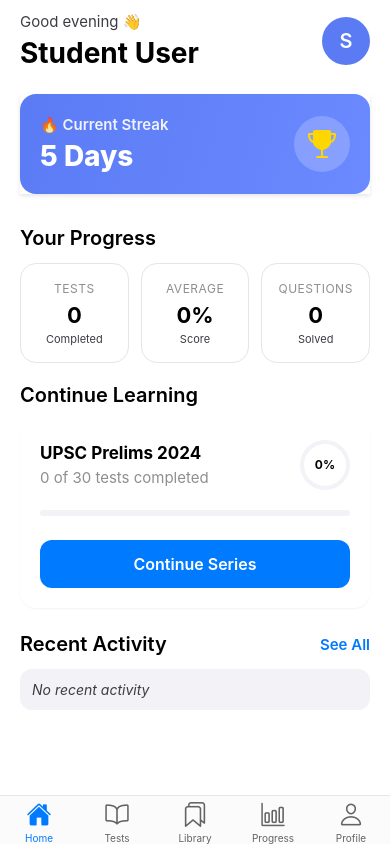
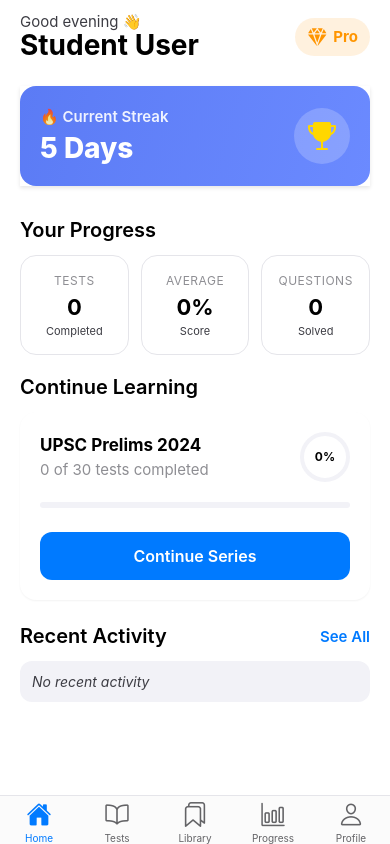
Before and after one commit to rahulnehra452/test-series-pro, a React Native app: screen /Home in a window 390 px wide. Built offline with nearby package versions, Linux system fonts and the light colour scheme.

Commit message:
feat: Enhance Home Screen Visibility, Header, Progress Cards; Redesign Results Navigation

```diff
--- a/src/components/home/ProgressGrid.tsx
+++ b/src/components/home/ProgressGrid.tsx
@@ -10,9 +10,10 @@ interface ProgressStatProps {
   value: string;
   subValue?: string;
   index: number;
+  customStyle?: ViewStyle;
 }
 
-const StatItem: React.FC<ProgressStatProps> = ({ label, value, subValue, index }) => {
+const StatItem: React.FC<ProgressStatProps> = ({ label, value, subValue, index, customStyle }) => {
   const { colors } = useTheme();
 
   return (
@@ -24,7 +25,8 @@ const StatItem: React.FC<ProgressStatProps> = ({ label, value, subValue, index }
           backgroundColor: colors.card,
           borderWidth: 1,
           borderColor: colors.border,
-        }
+        },
+        customStyle
       ]}
     >
       <Text style={[styles.statLabel, { color: colors.textTertiary }]}>{label}</Text>
--- a/src/screens/HomeScreen.tsx
+++ b/src/screens/HomeScreen.tsx
@@ -1,5 +1,6 @@
 import React, { useState } from 'react';
 import { StyleSheet, View, Text, ScrollView, Image, TouchableOpacity } from 'react-native';
+import { Ionicons } from '@expo/vector-icons';
 import { useSafeAreaInsets } from 'react-native-safe-area-context';
 import { useNavigation } from '@react-navigation/native';
 import { useTheme } from '../contexts/ThemeContext';
@@ -87,6 +88,7 @@ export default function HomeScreen() {
       showsVerticalScrollIndicator={false}
     >
       {/* Header */}
+      {/* Header */}
       <View style={styles.header}>
         <View>
           <Text style={[styles.greeting, { color: colors.textSecondary }]}>
@@ -96,9 +98,13 @@ export default function HomeScreen() {
             {user?.name || 'Student'}
           </Text>
         </View>
-        <View style={[styles.avatar, { backgroundColor: colors.primaryLight }]}>
-          <Text style={styles.avatarText}>{user?.name?.[0] || 'S'}</Text>
-        </View>
+        <TouchableOpacity
+          style={[styles.subscriptionButton, { backgroundColor: colors.warning + '20' }]}
+          onPress={() => navigation.navigate('Main', { screen: 'Profile' } as any)}
+        >
+          <Ionicons name="diamond" size={20} color={colors.warning} />
+          <Text style={[styles.subscriptionText, { color: colors.warning }]}>Pro</Text>
+        </TouchableOpacity>
       </View>
 
       {/* Streak Card */}
@@ -123,7 +129,7 @@ export default function HomeScreen() {
       {/* Recent Activity */}
       <View style={styles.sectionHeader}>
         <Text style={[styles.sectionTitle, { color: colors.text }]}>Recent Activity</Text>
-        <TouchableOpacity onPress={() => navigation.navigate('Main', { screen: 'Stats' } as any)}>
+        <TouchableOpacity onPress={() => navigation.navigate('Main', { screen: 'Progress' } as any)}>
           <Text style={[styles.seeAll, { color: colors.primary }]}>See All</Text>
         </TouchableOpacity>
       </View>
@@ -141,13 +147,18 @@ export default function HomeScreen() {
             >
               <View>
                 <Text style={[styles.activityTitle, { color: colors.text }]}>{item.testTitle}</Text>
-                <Text style={[styles.activityDate, { color: colors.textTertiary }]}>
+                <Text style={[styles.activityDate, { color: colors.textSecondary }]}>
                   {new Date(item.startTime).toLocaleDateString()}
                 </Text>
               </View>
               <Text style={[
                 styles.activityScore,
-                { color: item.status === 'Completed' ? colors.success : colors.warning }
+                {
+                  color: item.status !== 'Completed' ? colors.textTertiary :
+                    (item.score / item.totalMarks) >= 0.6 ? colors.success :
+                      (item.score / item.totalMarks) >= 0.2 ? colors.warning :
+                        colors.error
+                }
               ]}>
                 {item.score}/{item.totalMarks}
               </Text>
@@ -183,22 +194,25 @@ const styles = StyleSheet.create({
   },
   greeting: {
     ...typography.subhead,
-    marginBottom: 4,
+    marginBottom: 0,
   },
   userName: {
     ...typography.title1,
     fontSize: 28,
+    marginTop: -4,
+    lineHeight: 34,
   },
-  avatar: {
-    width: 48,
-    height: 48,
+  subscriptionButton: {
+    flexDirection: 'row',
+    alignItems: 'center',
+    paddingHorizontal: 12,
+    paddingVertical: 8,
     borderRadius: borderRadius.full,
-    alignItems: 'center',
-    justifyContent: 'center',
+    gap: 6,
   },
-  avatarText: {
-    ...typography.title3,
-    color: '#FFFFFF',
+  subscriptionText: {
+    ...typography.subhead,
+    fontWeight: '700',
   },
   streakCard: {
     marginBottom: spacing.md,
--- a/src/screens/ResultsScreen.tsx
+++ b/src/screens/ResultsScreen.tsx
@@ -228,22 +228,40 @@ export default function ResultsScreen() {
             leftIcon={<Ionicons name="book-outline" size={20} color="#FFF" />}
           />
 
-          <View style={styles.secondaryActions}>
+          <View style={{ flexDirection: 'row', gap: 12, marginTop: 12 }}>
             <Button
-              title="Retry Test"
+              title="Retry"
               onPress={handleRetry}
               variant="outline"
-              style={{ flex: 1, marginRight: 8, borderColor: colors.primary }}
-              textStyle={{ color: colors.primary }}
+              style={{ flex: 1, borderColor: colors.border, backgroundColor: colors.secondaryBackground }}
+              textStyle={{ color: colors.text }}
+              leftIcon={<Ionicons name="refresh" size={18} color={colors.text} />}
             />
             <Button
-              title="Back to Series"
+              title="Series"
               onPress={handleSeries}
               variant="outline"
-              style={{ flex: 1, borderColor: colors.border }}
+              style={{ flex: 1, borderColor: colors.border, backgroundColor: colors.secondaryBackground }}
               textStyle={{ color: colors.text }}
+              leftIcon={<Ionicons name="list" size={18} color={colors.text} />}
             />
           </View>
+
+          <Button
+            title="Back to Home"
+            onPress={() => navigation.navigate('Main', { screen: 'Home' } as any)}
+            variant="outline"
+            style={{
+              marginTop: 16,
+              borderColor: colors.border,
+              backgroundColor: colors.secondaryBackground,
+              alignSelf: 'center',
+              minWidth: 160,
+              paddingHorizontal: 24
+            }}
+            textStyle={{ color: colors.textSecondary }}
+            leftIcon={<Ionicons name="home-outline" size={18} color={colors.textSecondary} />}
+          />
         </Animated.View>
 
       </ScrollView>
```
